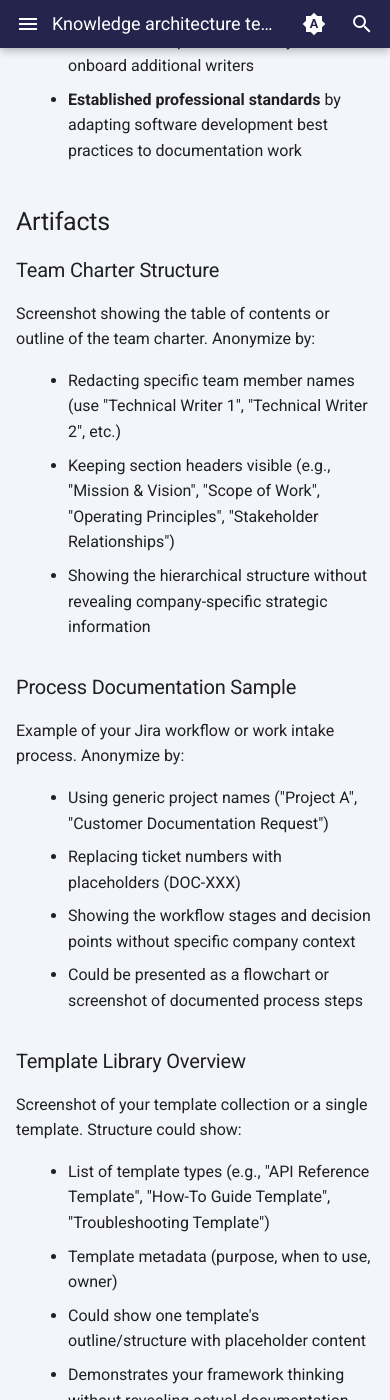
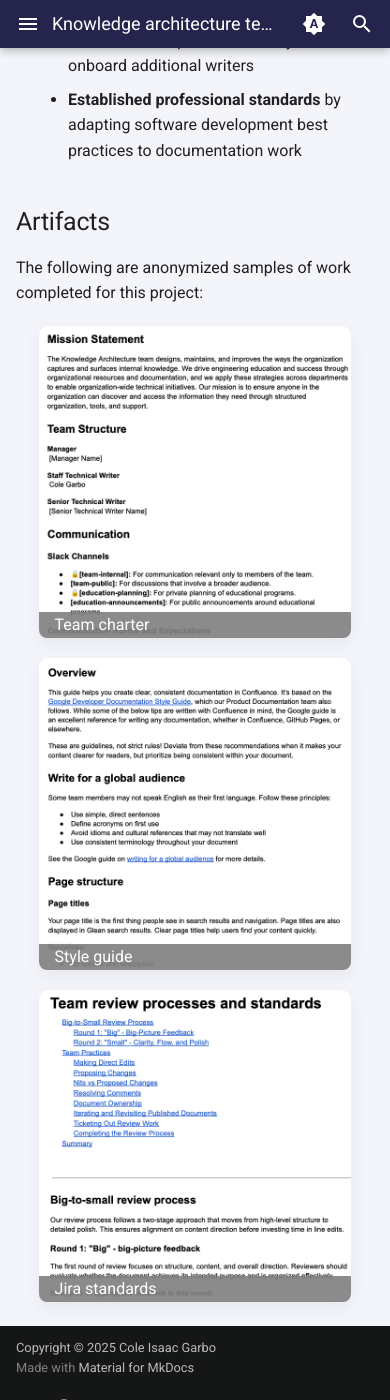
Before and after one commit to conceptualshark/portfolio, an MkDocs documentation site: the page built from docs/portfolio/process/team-documentation.md, in a window 390 px wide and 1400 px high, scrolled down 2567 px. Built offline with MkDocs 1.6.1 and Material for MkDocs 9.7.7, drawn with Linux system fonts in a browser that asks for light colours; comment, search, counter and statistics services are not loaded; some of the changed text lies outside the part shown.

Commit message:
add team management docs

```diff
--- a/docs/assets/css/overrides.css
+++ b/docs/assets/css/overrides.css
@@ -466,3 +466,67 @@ p>.md-button {
 li img {
     margin-top: .5em;
 }
+
+/* Preview thumbnails for process pages */
+.preview-row {
+    display: flex;
+    gap: 1rem;
+    justify-content: center;
+    align-items: flex-start;
+    flex-wrap: wrap;
+    margin: 1rem 0 2rem 0;
+}
+
+.preview-card {
+    display: block;
+    position: relative;
+    text-decoration: none;
+    border-radius: 8px;
+    overflow: hidden;
+    box-shadow: 0 6px 18px rgba(0,0,0,0.06);
+    transition: transform 150ms ease, box-shadow 150ms ease;
+}
+
+.preview-card:hover {
+    transform: translateY(-4px);
+    box-shadow: 0 10px 28px rgba(0,0,0,0.08);
+}
+
+.preview-card::before {
+    content: '';
+    position: absolute;
+    top: 0;
+    left: 0;
+    width: 100%;
+    height: 100%;
+    z-index: 1;
+}
+
+.preview-card::after {
+    content: attr(aria-label);
+    position: absolute;
+    bottom: 0;
+    background: #808080e8;
+    width: 100%;
+    color: white;
+    padding-left: 5%;
+}
+
+.preview-img {
+    display: block;
+    width: 200px;
+    max-width: 32vw;
+    height: auto;
+    border-radius: 8px;
+    object-fit: cover;
+}
+
+@media screen and (max-width: 560px) {
+    .preview-row {
+        justify-content: center;
+    }
+    .preview-img {
+        width: 80vw;
+        max-width: 280px;
+    }
+}
--- a/docs/portfolio/process/team-documentation.md
+++ b/docs/portfolio/process/team-documentation.md
@@ -48,37 +48,16 @@ Establishing this team infrastructure demonstrated how operational foundations e
 
 ## Artifacts
 
-### Team Charter Structure
+The following are anonymized samples of work completed for this project:
 
-Screenshot showing the table of contents or outline of the team charter. Anonymize by:
-
-- Redacting specific team member names (use "Technical Writer 1", "Technical Writer 2", etc.)
-- Keeping section headers visible (e.g., "Mission & Vision", "Scope of Work", "Operating Principles", "Stakeholder Relationships")
-- Showing the hierarchical structure without revealing company-specific strategic information
-
-### Process Documentation Sample
-
-Example of your Jira workflow or work intake process. Anonymize by:
-
-- Using generic project names ("Project A", "Customer Documentation Request")
-- Replacing ticket numbers with placeholders (DOC-XXX)
-- Showing the workflow stages and decision points without specific company context
-- Could be presented as a flowchart or screenshot of documented process steps
-
-### Template Library Overview
-
-Screenshot of your template collection or a single template. Structure could show:
-
-- List of template types (e.g., "API Reference Template", "How-To Guide Template", "Troubleshooting Template")
-- Template metadata (purpose, when to use, owner)
-- Could show one template's outline/structure with placeholder content
-- Demonstrates your framework thinking without revealing actual documentation
-
-### Documentation Space Organization
-
-Screenshot showing your internal docs navigation or site structure. Anonymize by:
-
-- Showing the hierarchical folder/page structure without specific page titles
-- Using generic labels ("Team Processes", "Templates & Standards", "Meeting Notes", "Project Documentation")
-- Demonstrating information architecture principles
-- Could be a sitemap diagram created in Lucidchart with sanitized labels
+<div class="preview-row">
+    <a class="preview-card" href="/assets/pdfs/team-charter.pdf" aria-label="Team charter">
+        <img class="preview-img" src="/assets/images/team-charter.png" alt="Team charter" />
+    </a>
+    <a class="preview-card" href="/assets/pdfs/style-guide.pdf" aria-label="Style guide">
+        <img class="preview-img" src="/assets/images/style-guide.png" alt="Style guide" />
+    </a>
+    <a class="preview-card" href="/assets/pdfs/jira-standards.pdf" aria-label="Jira standards">
+        <img class="preview-img" src="/assets/images/review-process.png" alt="Jira standards" />
+    </a>
+</div>
--- a/mkdocs.yml
+++ b/mkdocs.yml
@@ -94,7 +94,7 @@ nav:
         - Remote development (Coder): portfolio/guides/coder.md
         - Fides installation: portfolio/guides/fides-installation-guide.md
         - Fides Privacy Center: portfolio/guides/guide-privacy-center.md
-    - Process and planning:
+    - Process:
         - Engineering onboarding: portfolio/process/engineering-onboarding.md
         - Enterprise wiki migration: portfolio/process/wiki-migration.md
         - Team foundation: portfolio/process/team-documentation.md
```
Also changed, not shown: docs/assets/images/review-process.png (added), docs/assets/images/style-guide.png (added), docs/assets/images/team-charter.png (added), 3 other files.
